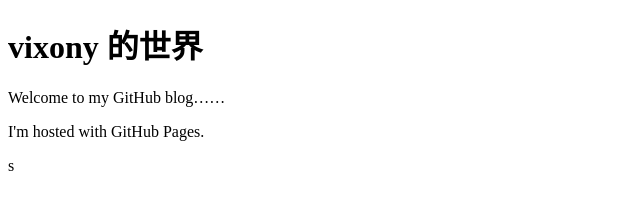
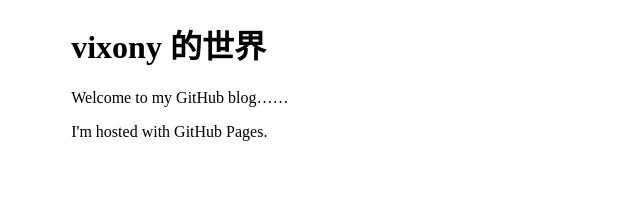
Before and after one commit to vixony/vixony.github.io, a plain HTML site: page index.html in a window 1280 px wide. Shown: the whole page, without its empty margins (0-640 px from the left). Drawn offline with Linux system fonts and the light colour scheme.

Commit message:
commit again
fixed some bugs

```diff
--- a/index.html
+++ b/index.html
@@ -5,11 +5,15 @@
     <title>
         vixony
     </title>
+    <style>
+        .main{width:90%;margin:0 auto;}
+    </style>
 </head>
 <body>
+<div class="main">
 <h1>vixony 的世界</h1>
 <p>Welcome to my GitHub blog……</p>
 <p>I'm hosted with GitHub Pages.</p>
-
+</div>
 </body>
-</html>s
+</html>
```
